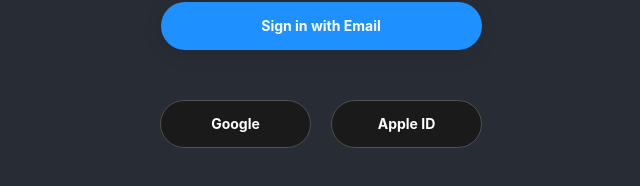
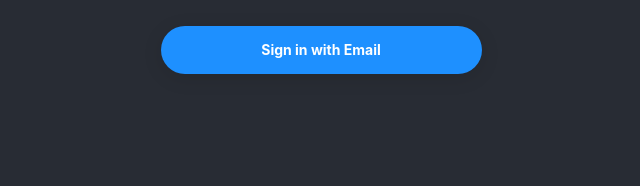
Before and after one commit to ACipherEXE/sweepster, a React (Create React App) app: page / in a window 1280 px wide. Shown: the part 546-732 px from the top of the page, without its empty margins (319-959 px from the left). Built offline with nearby package versions, Linux system fonts and the light colour scheme.

Commit message:
Deleted CSS and logic for Google/Apple auth.

```diff
--- a/src/components/UserLogIn.css
+++ b/src/components/UserLogIn.css
@@ -31,44 +31,7 @@
   outline: none;
   margin-bottom: 50px;
 }
-.apple-login-button {
-  cursor: pointer;
-  top: 483px;
-  left: 27px;
-  width: 151px;
-  height: 48px;
-  padding: 0px 8px;
-  border: 1px solid #4f4f4f;
-  box-sizing: border-box;
-  border-radius: 25px;
-  background-color: #1a1a1a;
-  color: #ffffff;
-  font-size: 14px;
-  font-family: "Inter";
-  font-weight: 700;
-  line-height: 16px;
-  outline: none;
-  margin-left: 10px;
-}
-.google-login-button {
-  cursor: pointer;
-  top: 483px;
-  left: 27px;
-  width: 151px;
-  height: 48px;
-  padding: 0px 8px;
-  border: 1px solid #4f4f4f;
-  box-sizing: border-box;
-  border-radius: 25px;
-  background-color: #1a1a1a;
-  color: #ffffff;
-  font-size: 14px;
-  font-family: "Inter";
-  font-weight: 700;
-  line-height: 16px;
-  outline: none;
-  margin-right: 10px;
-}
+
 .login-image {
   width: var(--image-size); /* Use the variable for the width */
   height: var(--image-size);
--- a/src/components/UserLogIn.js
+++ b/src/components/UserLogIn.js
@@ -19,10 +19,6 @@
       >
         Sign in with Email
       </button>
-      <div>
-        <button className="google-login-button">Google</button>
-        <button className="apple-login-button">Apple ID</button>
-      </div>
     </div>
   );
 }
```
